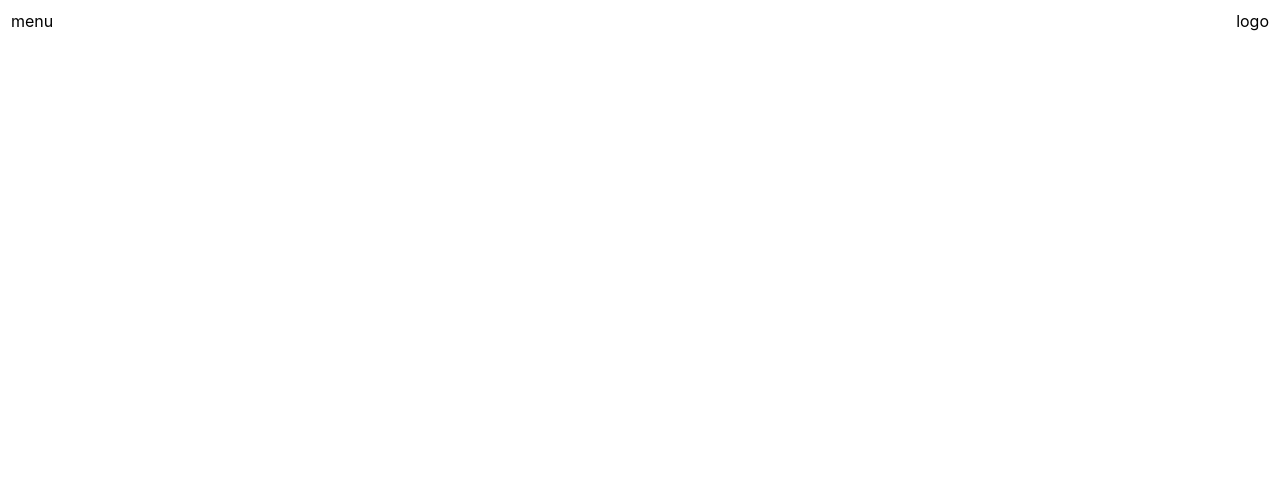
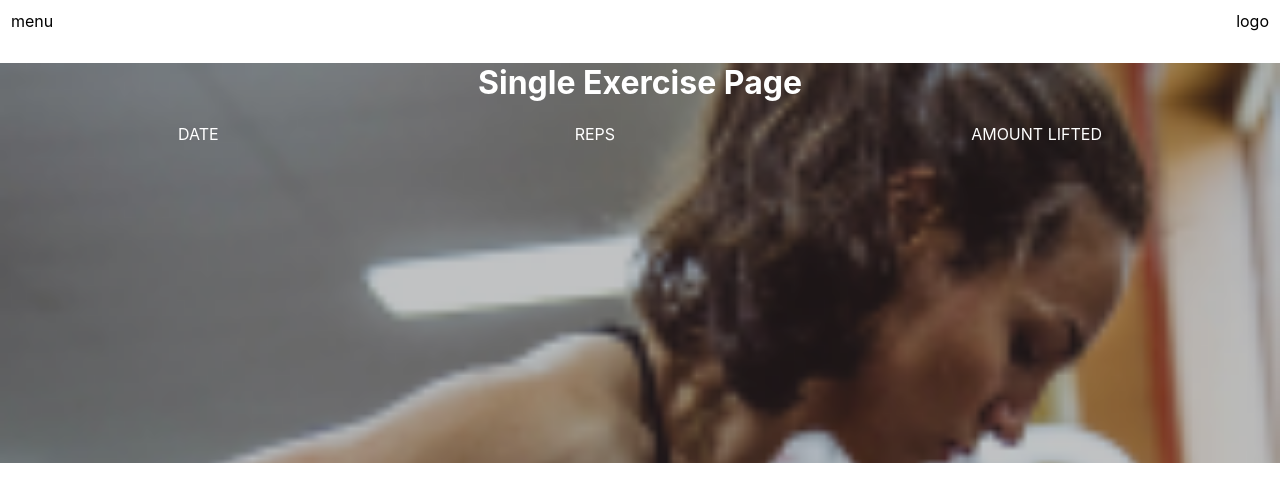
Before and after one commit to buildweek-weight-lifting/hercules-front-end, a React (Create React App) app in the folder hercules/: page /select-exercises in a window 1280 px wide. Shown: the top 502 px of the page. Built offline with nearby package versions, Linux system fonts and the light colour scheme.

Commit message:
changes added

```diff
--- a/hercules/src/App.js
+++ b/hercules/src/App.js
@@ -9,7 +9,7 @@
 import Nav from "./components/Nav";
 import Tracking from "./components/TrackingPage";
 //import AddExcercise from "./components/AddExcercise";
-import SelectExcercises from "./components/SelectExercises";
+import SelectExercises from "./components/SelectExercises";
 import AddExercise from './components/addExercise/addExercise';
 import Selection from "./components/Selection"
 
@@ -56,9 +56,9 @@
         />
 
         <Route
-          exact path="/select-excercises"
+          exact path="/select-exercises"
           render={() => (
-            <SelectExcercises />
+            <SelectExercises />
           )}
         />
 
--- a/hercules/src/actions/index.js
+++ b/hercules/src/actions/index.js
@@ -57,7 +57,8 @@
 export const getExercise = (exdata) => {
   return(dispatch) => {
     dispatch({type: LOADING})
-    axios.get('https://get-hercules.herokuapp.com/api/restricted/exercises', exdata)
+    axios.get('https://get-hercules.herokuapp.com/api/restricted/exercises', exdata,
+    {headers: { Authorization: localStorage.getItem("token") } })
     .then( response => {
       dispatch({type: GET_EXERCISE, exercises: response.data})
     })
--- a/hercules/src/components/Home.js
+++ b/hercules/src/components/Home.js
@@ -7,8 +7,9 @@
 class Home extends React.Component {
 
   componentDidMount() {
-    //this.props.getExercise();
+    this.props.getExercise();
     console.log("props", this.props)
+    console.log("exercises", this.props.exercises)
     console.log("state", this.state)
     console.log("length", this.props.exerciseData.length)
   }
@@ -33,13 +34,12 @@
         <h1>Hercules</h1>
         <p>{this.props.exerciseData[this.props.carouselIndex].name}</p>
 
-
         {this.props.exerciseData.map( e => (
           <div>{e.name}</div>
         ))}
 
-        <NavLink exact to="/select-excercises">
-        <button>select excercise</button>
+        <NavLink exact to="/select-exercises">
+        <button>select exercise</button>
         </NavLink>
 
         <div>
--- a/hercules/src/components/Nav.js
+++ b/hercules/src/components/Nav.js
@@ -26,7 +26,7 @@
           <div className={  this.props.dropped ? "drop-down" : "up"}>
             <NavLink exact to="/tracking">tracking</NavLink>
             <NavLink exact to="/dashboard">Home</NavLink>
-            <NavLink exact to="/add-excercise">Add Excercise</NavLink>
+            <NavLink exact to="/add-exercise">Add Excercise</NavLink>
             <NavLink exact to="/login">Sign Out</NavLink>
           </div>
 
--- a/hercules/src/components/SelectExercises.js
+++ b/hercules/src/components/SelectExercises.js
@@ -1,12 +1,38 @@
 import React from "react";
+import { getExercise } from "../actions/index"
+import { connect } from "react-redux";
+import './selectExercise.css';
 
-const SelectExcercises = () => {
+const SelectExercises = () => {
 
   return(
     <div className="Home">
       <h1>Single Exercise Page</h1>
+
+      <div className="list">
+        <div className="listColumn">
+        DATE
+        </div>
+
+        <div className="listColumn">
+        REPS
+        </div>
+
+        <div className="listColumn">
+        AMOUNT LIFTED
+        </div>
+      </div>
     </div>
   );
 }
 
-export default SelectExcercises;
+const mapStateToProps = state => ({
+  exercise: state.exercise,
+  exerciseData: state.exerciseData,
+  carouselIndex: state.carouselIndex
+});
+
+export default connect(
+  mapStateToProps,
+  { getExercise }
+)(SelectExercises);
--- /dev/null
+++ b/hercules/src/components/selectExercise.css
@@ -0,0 +1,4 @@
+.list{
+  display: flex;
+  justify-content: space-around;
+}
--- a/hercules/src/reducers/index.js
+++ b/hercules/src/reducers/index.js
@@ -25,9 +25,10 @@
     isFetching:false,
     dropped: false,
     exerciseData: [
-        {name: "curl"},
-        {name: "press"}
+        {name: "notapi"},
+        {name: "test"}
     ],
+    exercises: [],
     carouselIndex: 0,
 }
 
```
